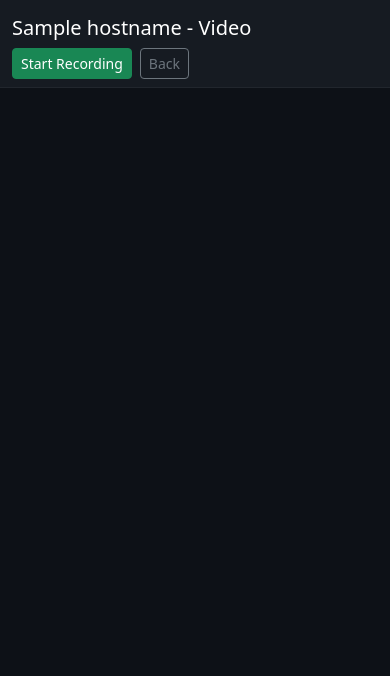
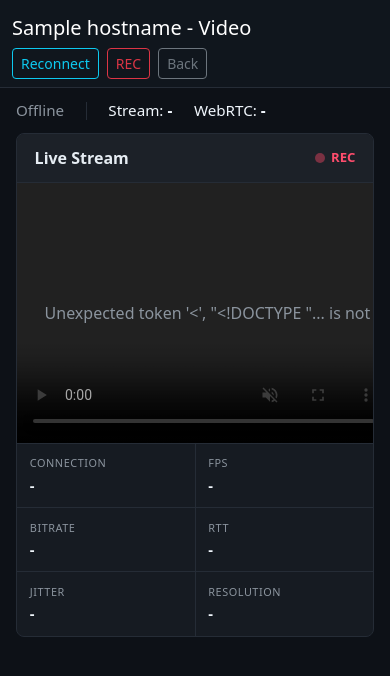
Before and after one commit to artmisis020-dev/device-to-car, a Flask app: template admin_module/templates/video.html in a window 390 px wide. Shown: the top 676 px of the page. Run offline with Flask 3, Linux system fonts and the light colour scheme; the template is opened without the code that fills it: most values are stand-ins (such as "Sample title", 1, 10 or a date in 2020); parts of the project's set-up code (start-up, migrations or seed data) failed here and were passed over.

Commit message:
fix: fixed video stream script

```diff
--- a/admin_module/templates/video.html
+++ b/admin_module/templates/video.html
@@ -2,222 +2,263 @@
 {% block title %}Video - {{ hostname }}{% endblock %}
 {% block head %}
 <style>
-  body {
-    background: #0d1117;
-    color: #c9d1d9;
+  body { background:#0d1117; color:#e6edf3; }
+  .navbar { background:#10161d !important; border-bottom:1px solid #252c36; }
+  .page-wrap { padding:0 1rem 1rem; }
+  .status-line {
+    display:flex; gap:1.35rem; align-items:center; flex-wrap:wrap;
+    padding:.7rem 0; color:#f0f6fc; font-size:.95rem;
   }
-
-  .card {
-    background: #161b22;
-    border: 1px solid #21262d;
-    border-radius: 8px;
+  .status-line .ok { color:#00c978; }
+  .status-line .muted { color:#8b949e; }
+  .divider { width:1px; height:18px; background:#252c36; }
+  .player-card {
+    background:#161b22; border:1px solid #252c36; border-radius:8px;
+    overflow:hidden;
   }
-
-  .card-header {
-    background: #1c2128 !important;
-    border-bottom: 1px solid #21262d;
-    color: #c9d1d9 !important;
-    padding: .6rem 1rem;
-    font-size: .85rem;
-    font-weight: 600;
+  .player-head {
+    display:flex; justify-content:space-between; align-items:center;
+    padding:.75rem 1.1rem; background:#1c2128; border-bottom:1px solid #252c36;
+    font-weight:600;
   }
-
-  #videoWrap {
-    position: relative;
-    background: #000;
-    border-radius: 6px;
-    overflow: hidden;
-    aspect-ratio: 4/3;
+  .rec-state { color:#ff4d6d; font-size:.82rem; display:flex; align-items:center; gap:.35rem; }
+  .rec-dot { width:10px; height:10px; border-radius:999px; background:#7a3142; display:inline-block; }
+  .rec-dot.on { background:#ff4d6d; animation:blink 1s infinite; }
+  @keyframes blink { 0%,100%{opacity:1} 50%{opacity:.35} }
+  .video-shell { position:relative; background:#000; aspect-ratio:16/9; min-height:420px; }
+  video { width:100%; height:100%; object-fit:contain; background:#000; display:block; }
+  .overlay {
+    position:absolute; inset:0; display:flex; align-items:center; justify-content:center;
+    color:#8b949e; background:rgba(0,0,0,.35); text-align:center; padding:1rem;
   }
-
-  #webrtcFrame {
-    width: 100%;
-    height: 100%;
-    border: 0;
-    display: block;
-    background: #000;
+  .overlay.hidden { display:none; }
+  .stats-grid {
+    display:grid; grid-template-columns:repeat(6, minmax(110px,1fr)); gap:1px;
+    background:#252c36; border-top:1px solid #252c36;
   }
-
-  #videoOverlay {
-    position: absolute;
-    inset: 0;
-    display: flex;
-    align-items: center;
-    justify-content: center;
-    flex-direction: column;
-    gap: 8px;
+  .stat {
+    background:#161b22; padding:.7rem .8rem;
   }
-
-  .rec-dot {
-    width: 10px;
-    height: 10px;
-    border-radius: 50%;
-    background: #d73a49;
-    display: inline-block;
-    animation: blink 1s infinite;
-  }
-
-  @keyframes blink {
-
-    0%,
-    100% {
-      opacity: 1
-    }
-
-    50% {
-      opacity: .2
-    }
-  }
-
-  .file-row td {
-    vertical-align: middle;
-    font-size: .82rem;
-    padding: .35rem .5rem !important;
-    border-color: #21262d !important;
-  }
-
-  .file-row:hover {
-    background: rgba(30, 58, 95, .3) !important;
-  }
-
-  .navbar {
-    background: #161b22 !important;
-    border-bottom: 1px solid #21262d;
+  .stat-label { color:#8b949e; font-size:.68rem; text-transform:uppercase; letter-spacing:.05em; }
+  .stat-value { font-size:.92rem; font-weight:700; margin-top:.15rem; color:#f0f6fc; }
+  .actions { display:flex; gap:.5rem; flex-wrap:wrap; }
+  @media (max-width: 900px) {
+    .stats-grid { grid-template-columns:repeat(2, minmax(120px,1fr)); }
+    .video-shell { min-height:260px; }
   }
 </style>
 {% endblock %}
 {% block content %}
-<nav class="navbar navbar-dark mb-3">
+<nav class="navbar navbar-dark">
   <div class="container-fluid">
     <span class="navbar-brand">{{ hostname }} - Video</span>
-    <div class="d-flex gap-2">
-      <button id="btnRecord" class="btn btn-sm btn-success" onclick="toggleRecord()">Start Recording</button>
+    <div class="actions">
+      <button id="btnReconnect" class="btn btn-sm btn-outline-info" onclick="connectStream()">Reconnect</button>
+      <button id="btnRecord" class="btn btn-sm btn-outline-danger" onclick="toggleRecord()">REC</button>
       <a href="/" class="btn btn-sm btn-outline-secondary">Back</a>
     </div>
   </div>
 </nav>
 
-<div class="container-fluid">
-  <iframe id="video-frame" style="width: 100%; height: 500px; border: none;" allow="autoplay; fullscreen">
-  </iframe>
+<div class="page-wrap">
+  <div class="status-line">
+    <span id="streamStatus" class="muted">Loading stream</span>
+    <span class="divider"></span>
+    <span>Stream: <strong id="streamName">-</strong></span>
+    <span>WebRTC: <strong id="webrtcUrl">-</strong></span>
+  </div>
 
+  <div class="player-card">
+    <div class="player-head">
+      <span>Live Stream</span>
+      <span class="rec-state"><span id="recDot" class="rec-dot"></span><span id="recText">REC</span></span>
+    </div>
+    <div class="video-shell">
+      <video id="video" autoplay playsinline muted controls></video>
+      <div id="overlay" class="overlay">Waiting for WebRTC stream...</div>
+    </div>
+    <div class="stats-grid">
+      <div class="stat"><div class="stat-label">Connection</div><div class="stat-value" id="statConn">-</div></div>
+      <div class="stat"><div class="stat-label">FPS</div><div class="stat-value" id="statFps">-</div></div>
+      <div class="stat"><div class="stat-label">Bitrate</div><div class="stat-value" id="statBitrate">-</div></div>
+      <div class="stat"><div class="stat-label">RTT</div><div class="stat-value" id="statRtt">-</div></div>
+      <div class="stat"><div class="stat-label">Jitter</div><div class="stat-value" id="statJitter">-</div></div>
+      <div class="stat"><div class="stat-label">Resolution</div><div class="stat-value" id="statRes">-</div></div>
+    </div>
+  </div>
 </div>
 {% endblock %}
 
 {% block scripts %}
 {{ super() }}
+<script>
+const DEVICE_ID = "{{ device_id }}";
+let pc = null;
+let statsTimer = null;
+let recordActive = false;
+let streamInfo = null;
+let lastVideoStats = null;
 
-<script>
-  const deviceId = "{{ device_id }}";
+function setText(id, value) {
+  document.getElementById(id).textContent = value;
+}
 
-  fetch(`/api/video/${deviceId}/stream`)
-    .then(res => res.json())
-    .then(data => {
-      document.getElementById("video-frame").src = data.stream_url;
+function setOverlay(message, visible = true) {
+  const overlay = document.getElementById('overlay');
+  overlay.textContent = message;
+  overlay.classList.toggle('hidden', !visible);
+}
+
+function waitIceGatheringComplete(peer) {
+  if (peer.iceGatheringState === 'complete') return Promise.resolve();
+  return new Promise(resolve => {
+    const done = () => {
+      if (peer.iceGatheringState === 'complete') {
+        peer.removeEventListener('icegatheringstatechange', done);
+        resolve();
+      }
+    };
+    peer.addEventListener('icegatheringstatechange', done);
+  });
+}
+
+async function loadStreamInfo() {
+  const res = await fetch(`/api/video/${DEVICE_ID}/stream`);
+  if (!res.ok) throw new Error('Stream metadata unavailable');
+  const data = await res.json();
+  if (!data.stream_url) throw new Error('Stream URL is not configured');
+  data.whep_url = data.stream_url.replace(/\/$/, '') + '/whep';
+  return data;
+}
+
+async function connectStream() {
+  stopPeer();
+  setOverlay('Connecting WebRTC stream...');
+  setText('streamStatus', 'Connecting');
+  setText('statConn', 'new');
+
+  try {
+    streamInfo = await loadStreamInfo();
+    setText('streamName', streamInfo.stream_name || streamInfo.stream_id || '-');
+    setText('webrtcUrl', streamInfo.stream_url);
+
+    pc = new RTCPeerConnection();
+    pc.addTransceiver('video', {direction: 'recvonly'});
+    pc.addTransceiver('audio', {direction: 'recvonly'});
+
+    pc.ontrack = event => {
+      document.getElementById('video').srcObject = event.streams[0];
+      setOverlay('', false);
+      setText('streamStatus', 'WebRTC connected');
+      document.getElementById('streamStatus').className = 'ok';
+    };
+
+    pc.onconnectionstatechange = () => {
+      setText('statConn', pc.connectionState);
+      if (['failed', 'disconnected', 'closed'].includes(pc.connectionState)) {
+        setOverlay('WebRTC stream disconnected');
+        document.getElementById('streamStatus').className = 'muted';
+      }
+    };
+
+    const offer = await pc.createOffer();
+    await pc.setLocalDescription(offer);
+    await waitIceGatheringComplete(pc);
+
+    const answer = await fetch(streamInfo.whep_url, {
+      method: 'POST',
+      headers: {'Content-Type': 'application/sdp'},
+      body: pc.localDescription.sdp,
     });
-</script>
-<!-- <script>
-const DEVICE_ID = "{{ device_id }}";
-let recordActive = false;
+    if (!answer.ok) throw new Error(`MediaMTX WHEP failed (${answer.status})`);
 
-function initWebrtcEmbed() {
-  const frame = document.getElementById('webrtcFrame');
-  const overlay = document.getElementById('videoOverlay');
-  const status = document.getElementById('streamStatus');
+    await pc.setRemoteDescription({type: 'answer', sdp: await answer.text()});
+    statsTimer = setInterval(updateStats, 1000);
+  } catch (err) {
+    stopPeer();
+    setText('streamStatus', 'Offline');
+    setText('statConn', '-');
+    setOverlay(err.message || 'WebRTC stream unavailable');
+  }
+}
 
-  frame.addEventListener('load', () => {
-    overlay.style.display = 'none';
-    status.innerHTML = '<span class="text-success">WebRTC page loaded</span>';
+function stopPeer() {
+  if (statsTimer) clearInterval(statsTimer);
+  statsTimer = null;
+  lastVideoStats = null;
+  if (pc) {
+    pc.getSenders().forEach(sender => sender.track && sender.track.stop());
+    pc.getReceivers().forEach(receiver => receiver.track && receiver.track.stop());
+    pc.close();
+  }
+  pc = null;
+  const video = document.getElementById('video');
+  video.srcObject = null;
+}
+
+async function updateStats() {
+  if (!pc) return;
+  const report = await pc.getStats();
+  let inboundVideo = null;
+  let candidatePair = null;
+
+  report.forEach(stat => {
+    if (stat.type === 'inbound-rtp' && stat.kind === 'video') inboundVideo = stat;
+    if (stat.type === 'candidate-pair' && stat.state === 'succeeded' && stat.nominated) candidatePair = stat;
   });
 
-  frame.addEventListener('error', () => {
-    overlay.style.display = 'flex';
-    document.getElementById('overlayMsg').textContent = 'WebRTC stream unavailable';
-    status.textContent = 'Offline';
-  });
+  if (inboundVideo) {
+    const now = inboundVideo.timestamp;
+    const bytes = inboundVideo.bytesReceived || 0;
+    const frames = inboundVideo.framesDecoded || 0;
+    if (lastVideoStats) {
+      const seconds = (now - lastVideoStats.timestamp) / 1000;
+      const bitrate = seconds > 0 ? ((bytes - lastVideoStats.bytes) * 8 / seconds / 1000) : 0;
+      const fps = seconds > 0 ? ((frames - lastVideoStats.frames) / seconds) : 0;
+      setText('statBitrate', `${Math.max(0, bitrate).toFixed(0)} kbps`);
+      setText('statFps', fps > 0 ? fps.toFixed(1) : '-');
+    }
+    lastVideoStats = {timestamp: now, bytes, frames};
+    setText('statJitter', inboundVideo.jitter ? `${(inboundVideo.jitter * 1000).toFixed(1)} ms` : '-');
+    if (inboundVideo.frameWidth && inboundVideo.frameHeight) {
+      setText('statRes', `${inboundVideo.frameWidth}x${inboundVideo.frameHeight}`);
+    }
+  }
+
+  if (candidatePair && candidatePair.currentRoundTripTime != null) {
+    setText('statRtt', `${(candidatePair.currentRoundTripTime * 1000).toFixed(0)} ms`);
+  }
 }
 
 async function toggleRecord() {
   const endpoint = recordActive
-    ? '/api/devices/' + DEVICE_ID + '/video/stop'
-    : '/api/devices/' + DEVICE_ID + '/video/start';
-  await fetch(endpoint, { method: 'POST', headers: { 'Content-Type': 'application/json' }, body: '{}' });
+    ? `/api/devices/${DEVICE_ID}/video/stop`
+    : `/api/devices/${DEVICE_ID}/video/start`;
+  await fetch(endpoint, {method:'POST', headers:{'Content-Type':'application/json'}, body:'{}'});
   recordActive = !recordActive;
   updateRecordBtn();
 }
 
 async function syncRecordState() {
   try {
-    const r = await fetch('/api/video/status/' + DEVICE_ID);
-    const d = await r.json();
-    if (d.active !== recordActive) {
-      recordActive = d.active;
-      updateRecordBtn();
-    }
-  } catch (e) {}
+    const res = await fetch(`/api/video/status/${DEVICE_ID}`);
+    const data = await res.json();
+    recordActive = Boolean(data.active);
+    updateRecordBtn();
+  } catch (err) {}
 }
 
 function updateRecordBtn() {
   const btn = document.getElementById('btnRecord');
-  const badge = document.getElementById('recBadge');
-  if (recordActive) {
-    btn.textContent = 'Stop Recording';
-    btn.className = 'btn btn-sm btn-danger';
-    badge.style.display = '';
-  } else {
-    btn.textContent = 'Start Recording';
-    btn.className = 'btn btn-sm btn-success';
-    badge.style.display = 'none';
-  }
+  const dot = document.getElementById('recDot');
+  btn.className = recordActive ? 'btn btn-sm btn-danger' : 'btn btn-sm btn-outline-danger';
+  btn.textContent = recordActive ? 'Stop REC' : 'REC';
+  dot.classList.toggle('on', recordActive);
 }
 
-async function loadRecordings() {
-  try {
-    const r = await fetch('/api/video/recordings/' + DEVICE_ID);
-    const files = await r.json();
-    const totalMb = files.reduce((a, f) => a + f.size_mb, 0).toFixed(0);
-    document.getElementById('recCount').textContent = files.length;
-    document.getElementById('recSize').textContent = totalMb + ' MB';
-
-    if (!files.length) {
-      document.getElementById('recBody').innerHTML =
-        '<tr><td colspan="3" class="text-center text-muted py-3 small">No recordings yet</td></tr>';
-      return;
-    }
-
-    document.getElementById('recBody').innerHTML = files.map(f => `
-      <tr class="file-row">
-        <td>
-          <div class="fw-bold" style="font-size:.78rem">${f.name.replace('.mp4', '')}</div>
-          <div class="text-muted" style="font-size:.68rem">${f.mtime_str}</div>
-        </td>
-        <td class="text-muted">${f.size_mb} MB</td>
-        <td>
-          <a href="/api/video/recordings/${DEVICE_ID}/download/${f.name}"
-             class="btn btn-xs btn-outline-info btn-sm py-0 px-2 me-1" style="font-size:.7rem">DL</a>
-          <button onclick="deleteRec('${f.name}')"
-                  class="btn btn-xs btn-outline-danger btn-sm py-0 px-1" style="font-size:.7rem">DEL</button>
-        </td>
-      </tr>
-    `).join('');
-  } catch (e) {
-    document.getElementById('recBody').innerHTML =
-      '<tr><td colspan="3" class="text-center text-muted py-3 small">Error loading</td></tr>';
-  }
-}
-
-async function deleteRec(filename) {
-  if (!confirm('Delete ' + filename + '?')) return;
-  await fetch('/api/video/recordings/' + DEVICE_ID + '/delete/' + filename, {
-    method: 'POST', headers: { 'Content-Type': 'application/json' }, body: '{}'
-  });
-  loadRecordings();
-}
-
-initWebrtcEmbed();
+window.addEventListener('beforeunload', stopPeer);
 syncRecordState();
+connectStream();
 setInterval(syncRecordState, 5000);
-setInterval(loadRecordings, 30000);
-loadRecordings();
-</script> -->
+</script>
 {% endblock %}
```
